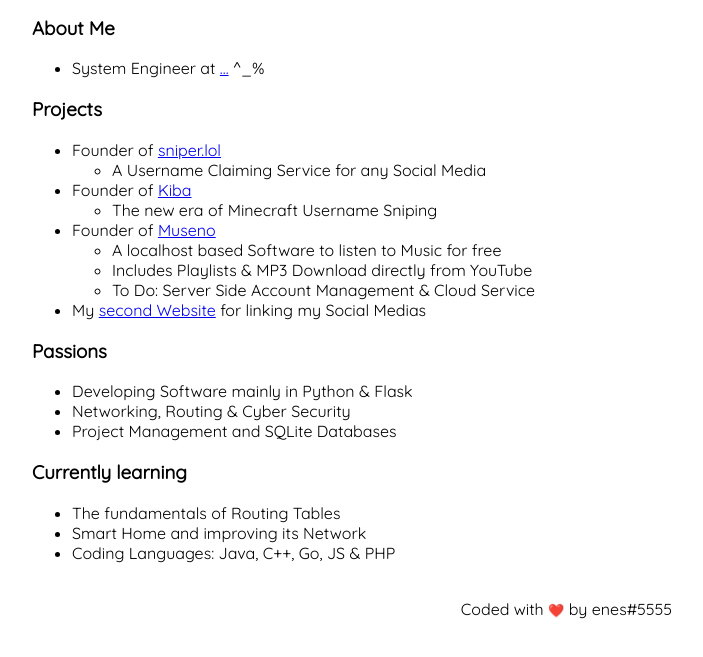
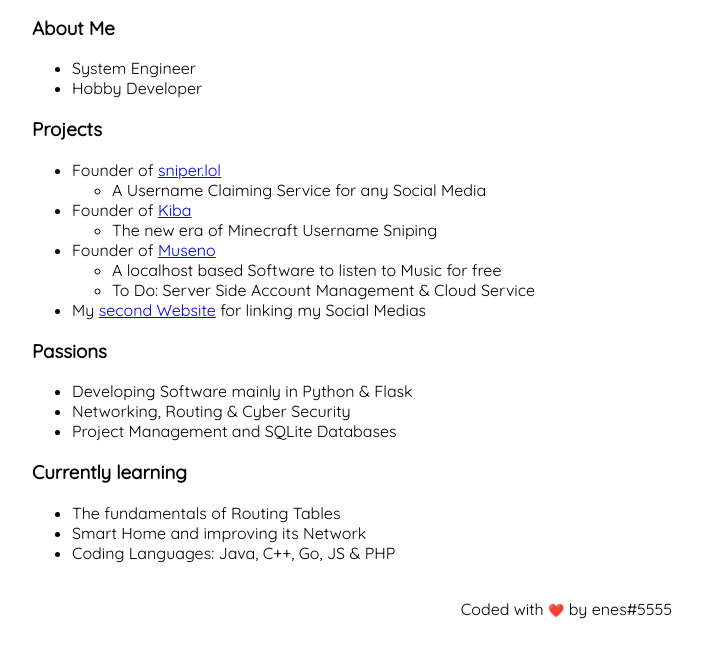
Before and after one commit to 06v/accomodate.github.io, a plain HTML site: page index.html in a window 1280 px wide. Shown: the part 207-864 px from the top of the page, without its empty margins (288-991 px from the left). Drawn offline with Linux system fonts and the light colour scheme.

Commit message:
Update index.html

```diff
--- a/index.html
+++ b/index.html
@@ -2,7 +2,7 @@
 <html>
 
 <head>
-    <title>Enes</title>
+    <title>Enes Götsiken</title>
     <meta name="description" charset="utf-8" content="My Portfolio" />
     <link rel="icon" type="image" href="https://media.discordapp.net/attachments/980451933544394772/992916385372045393/Download.png">
     <link href="style.css" rel="stylesheet" type="text/css">
@@ -34,7 +34,10 @@
     <h3>About Me</h3>
     <ul>
         <li>
-            System Engineer at <a href="https://enes.vip">...</a> ^_%
+            System Engineer
+        </li>
+        <li>
+            Hobby Developer
         </li>
     </ul>
     <h3>Projects</h3>
@@ -53,7 +56,6 @@
         <li>Founder of <a href="https://museno.xyz" target="_blank">Museno</a>
             <ul>
                 <li>A localhost based Software to listen to Music for free</li>
-                <li>Includes Playlists & MP3 Download directly from YouTube</li>
                 <li>To Do: Server Side Account Management & Cloud Service</li>
             </ul>
         </li>
```
